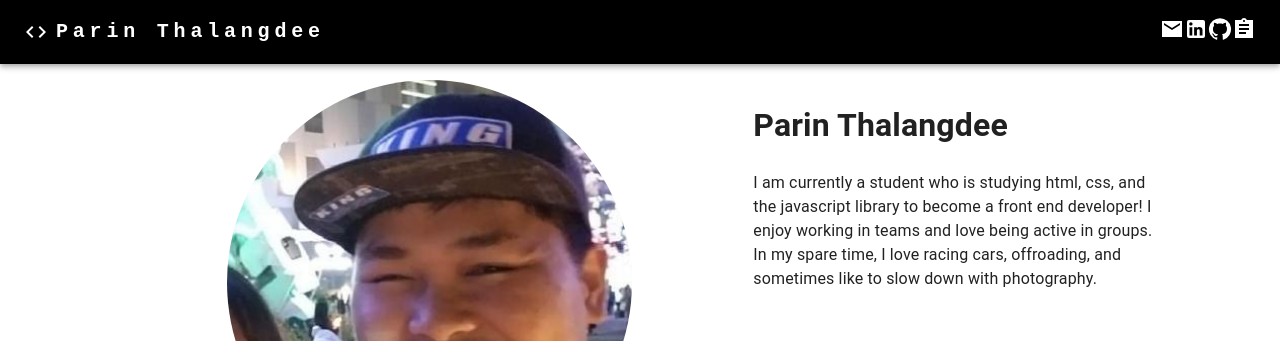
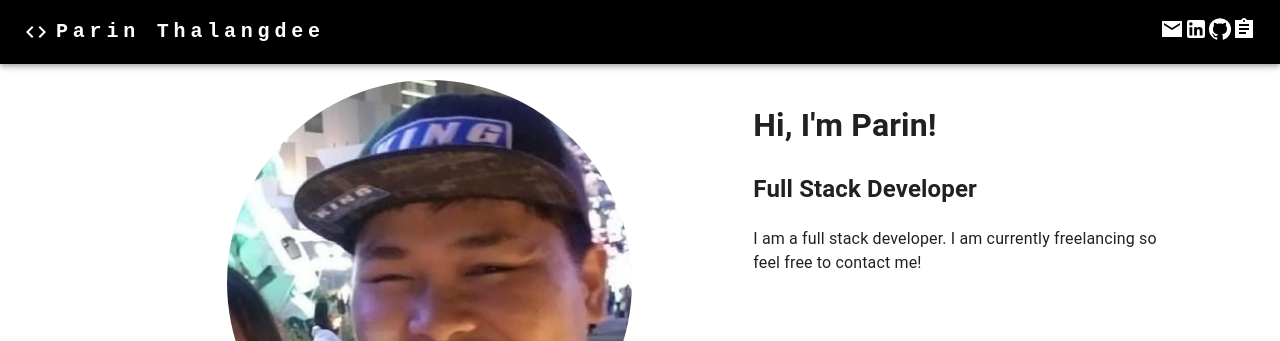
Before and after one commit to ParinThalangdee/portfolio, a React (Create React App) app: page / in a window 1280 px wide. Shown: the top 341 px of the page. Built offline with nearby package versions, Linux system fonts and the light colour scheme.

Commit message:
Revision to About me

```diff
--- a/src/Components/About/about.js
+++ b/src/Components/About/about.js
@@ -15,8 +15,9 @@ const about = () => {
         <Grid item md={1}></Grid>
 
         <Grid item xs={12} md={4}>
-          <h1>Parin Thalangdee</h1>
-          <p>I am currently a student who is studying html, css, and the javascript library to become a front end developer! I enjoy working in teams and love being active in groups. In my spare time, I love racing cars, offroading, and sometimes like to slow down with photography.</p>
+          <h1>Hi, I'm Parin!</h1>
+          <h2>Full Stack Developer</h2>
+          <p>I am a full stack developer. I am currently freelancing so feel free to contact me!</p>
         </Grid>
 
       </Grid>
```
